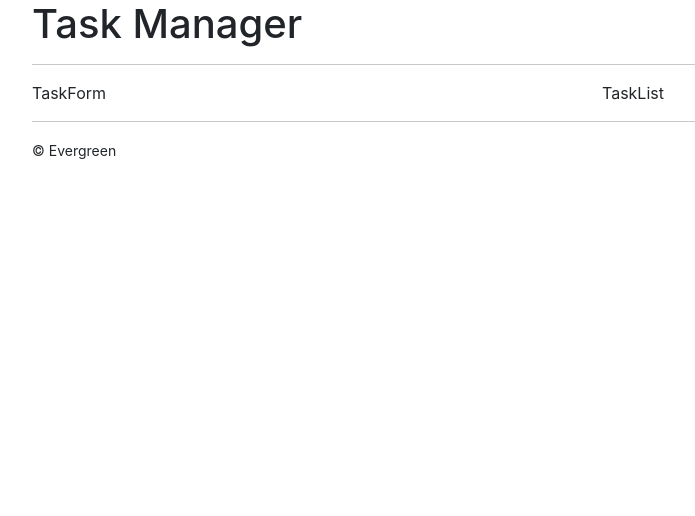
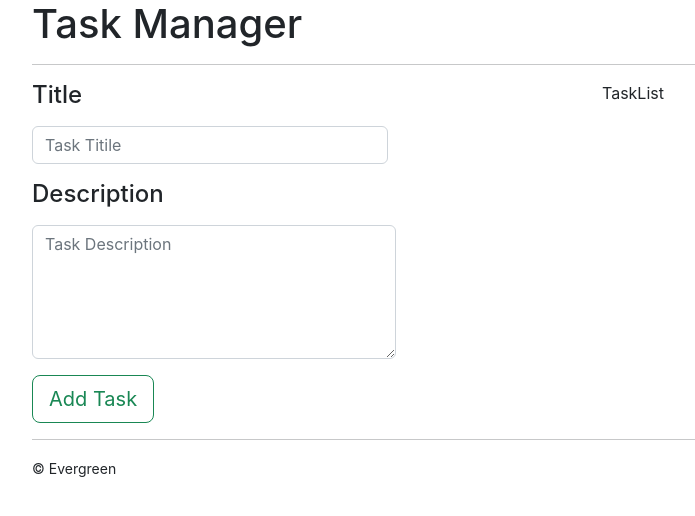
Before and after one commit to fortuneonyeka/task-manager, a React (Create React App) app: page / in a window 1280 px wide. Shown: the top 516 px of the page, without its empty margins (50-745 px from the left). Built offline with nearby package versions, Linux system fonts and the light colour scheme; the HTML template or start-up script is replaced by a standard one.

Commit message:
built task form using reactstrap

```diff
--- a/src/components/taskManager/taskForm/TaskForm.jsx
+++ b/src/components/taskManager/taskForm/TaskForm.jsx
@@ -1,8 +1,27 @@
 import React from 'react'
+import {Form, FormGroup, Input, Label, Button, Col} from "reactstrap"
 
 const TaskForm = () => {
   return (
-    <div>TaskForm</div>
+
+
+   <Form>
+      <FormGroup row>
+        <Label htmlFor="title"><h4>Title</h4></Label>
+        <Col sm={8}>
+        <Input id="title" type="text" placeholder="Task Titile"/>
+        </Col>
+      </FormGroup>
+      <FormGroup>
+        <Label htmlFor="description"><h4>Description</h4></Label>
+        <Col sm={8}>
+        <Input id="<h4></h4>" type="textarea" placeholder="Task Description" rows="5"/>
+        </Col>
+      </FormGroup>
+
+      <Button outline color="success" size="lg">Add Task</Button>
+   </Form>
+
   )
 }
 
```
